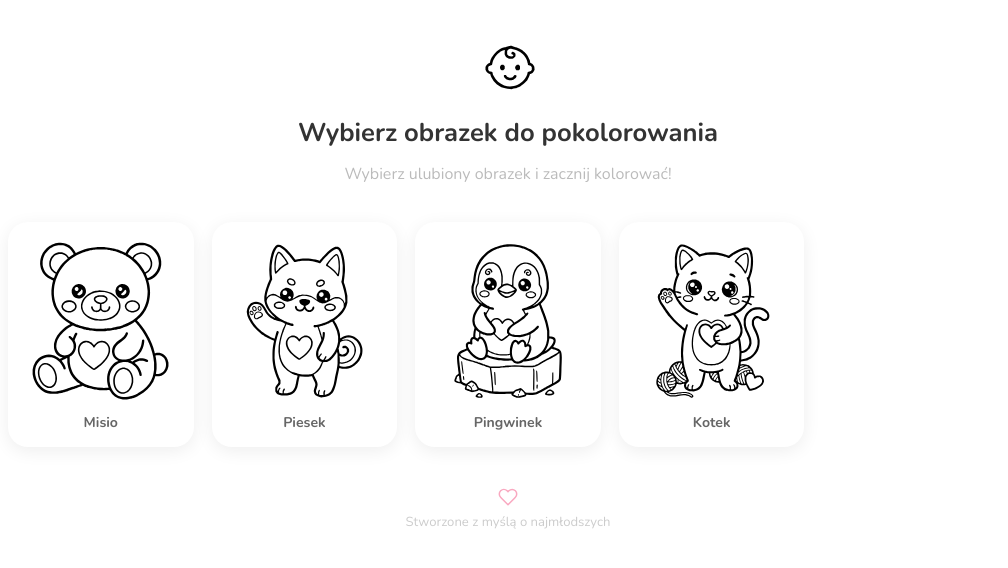
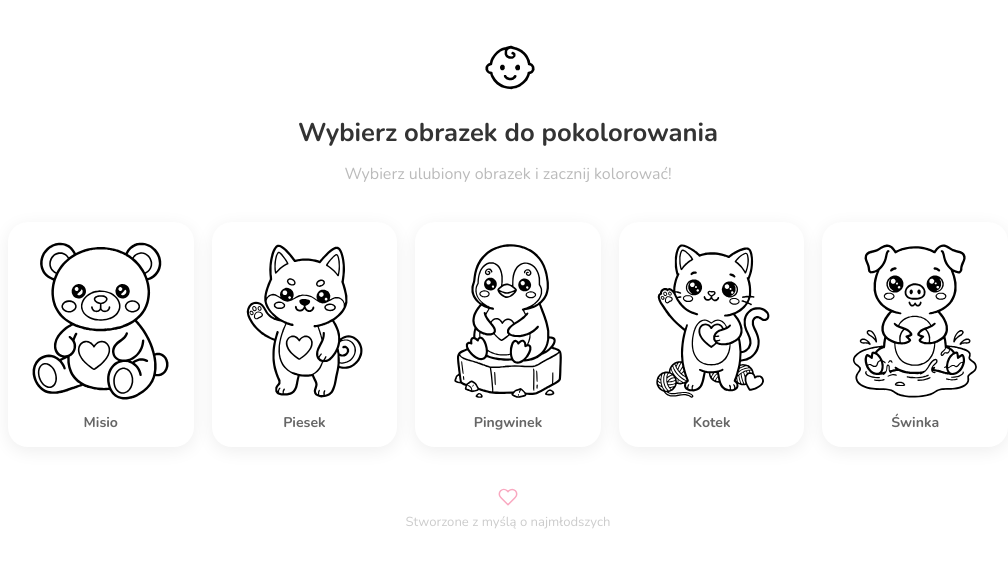
Before and after one commit to declnix/colorbook, a React (Vite) app: page /#/ in a window 1280 px wide. Shown: the top 568 px of the page, without its empty margins (132-1140 px from the left). Built offline with nearby package versions, Linux system fonts and the light colour scheme.

Commit message:
feat(images): add pig coloring image

```diff
--- a/src/images.ts
+++ b/src/images.ts
@@ -9,4 +9,5 @@ export const IMAGES: ColoringImage[] = [
   { id: 'dog',      label: 'Piesek',    src: `${import.meta.env.BASE_URL}images/dog.svg` },
   { id: 'penguin',  label: 'Pingwinek', src: `${import.meta.env.BASE_URL}images/penguin.svg` },
   { id: 'cat',      label: 'Kotek',     src: `${import.meta.env.BASE_URL}images/cat.svg` },
+  { id: 'pig',      label: 'Świnka',    src: `${import.meta.env.BASE_URL}images/pig.svg` },
 ]
```
Also changed, not shown: public/images/pig.svg (added).
